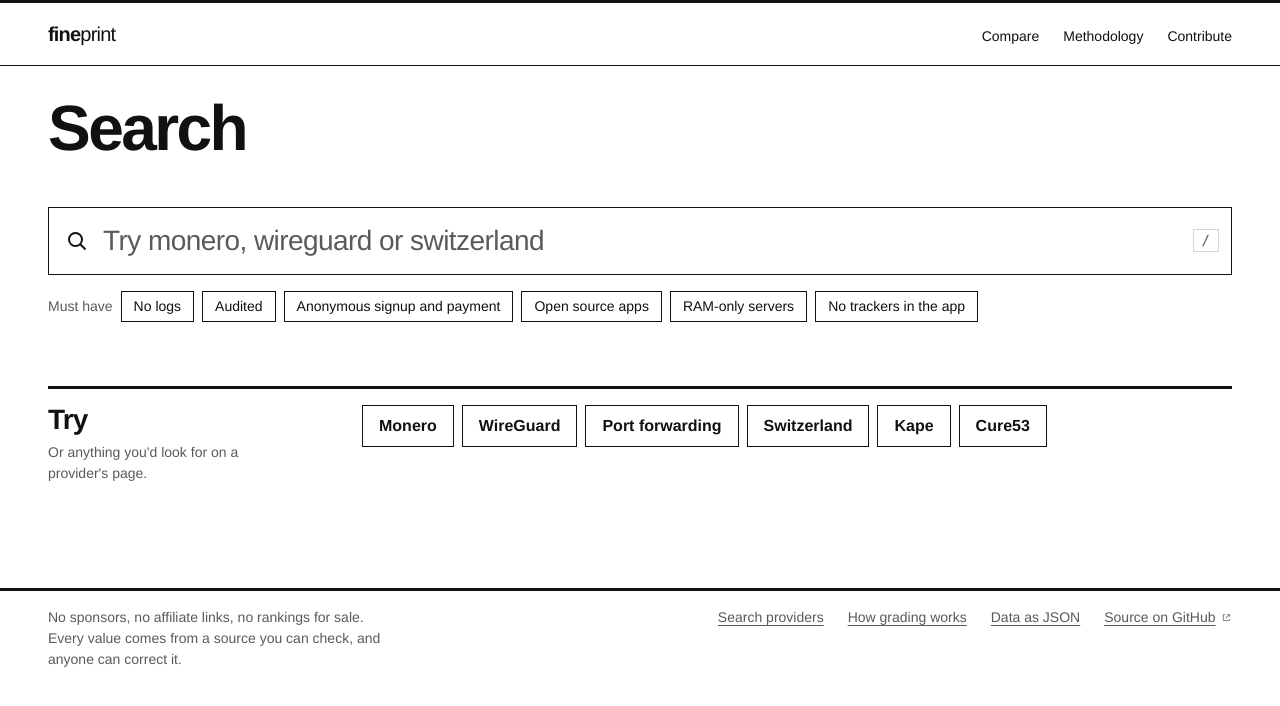
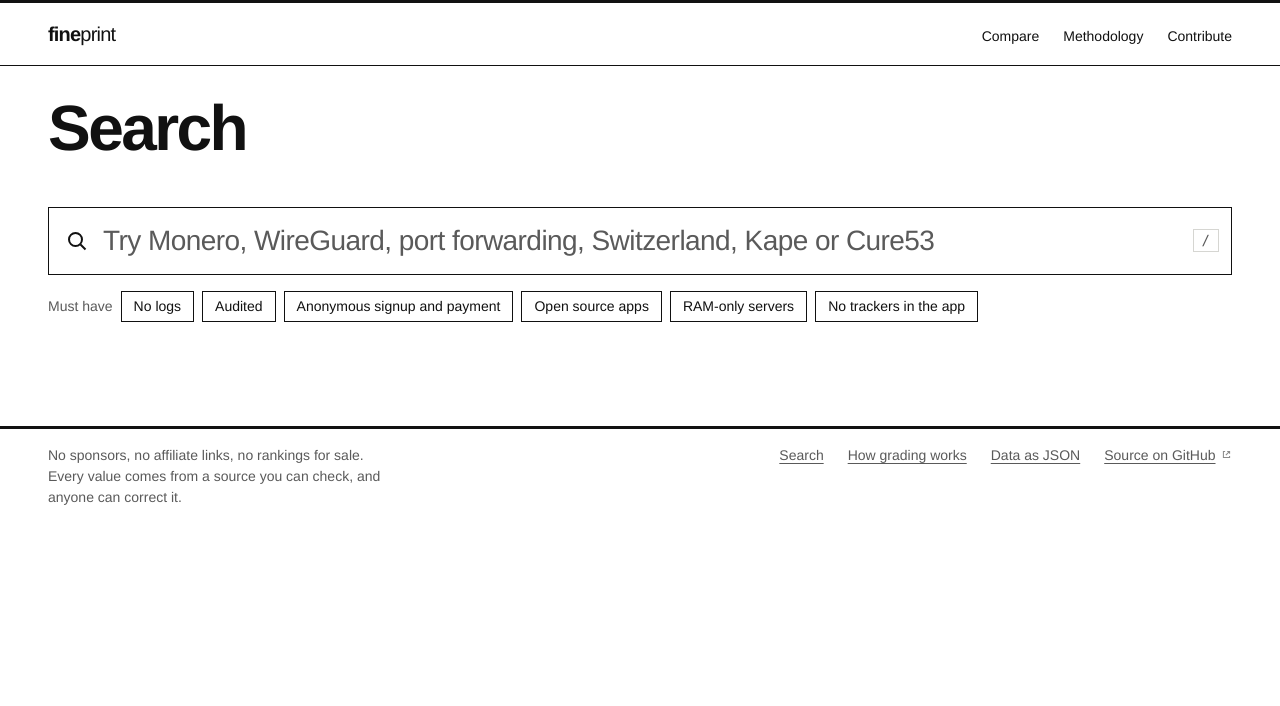
Before and after one commit to NotAFlightRisk/fineprint, a SvelteKit app: page /search in a window 1280 px wide. Shown: the top 706 px of the page. Built offline with nearby package versions, Linux system fonts and the light colour scheme.

Commit message:
feat(web): search examples in the placeholder
- Drops the Try section, the search box lists the examples instead
- The footer link is just "Search"

```diff
--- a/src/lib/search.ts
+++ b/src/lib/search.ts
@@ -9,7 +9,7 @@ type Sort = keyof typeof sorts;
 export const suggestions = [
   'Monero',
   'WireGuard',
-  'Port forwarding',
+  'port forwarding',
   'Switzerland',
   'Kape',
   'Cure53'
--- a/src/routes/+layout.svelte
+++ b/src/routes/+layout.svelte
@@ -49,7 +49,7 @@
     check, and anyone can correct it.
   </p>
   <ul>
-    <li><a href="/search">Search providers</a></li>
+    <li><a href="/search">Search</a></li>
     <li><a href="/methodology">How grading works</a></li>
     <li><a href="/api/providers.json">Data as JSON</a></li>
     <li><a href={site.repo} target="_blank" rel="noopener external">Source on GitHub</a></li>
--- a/src/routes/search/+page.svelte
+++ b/src/routes/search/+page.svelte
@@ -37,6 +37,7 @@
   );
   const unfiltered = $derived(scored && filters.must.length ? filter(scored, []) : []);
 
+  const examples = new Intl.ListFormat('en-GB', { type: 'disjunction' }).format(suggestions);
   const plural = (count: number, noun: string) => `${count} ${noun}${count === 1 ? '' : 's'}`;
   const quote = (words: string[]) => words.map((word) => `“${word}”`).join(' or ');
   const heading = $derived(
@@ -99,14 +100,6 @@
 
 <svelte:window onkeydown={shortcut} />
 
-{#snippet tries()}
-  <ul class="suggestions">
-    {#each suggestions as suggestion (suggestion)}
-      <li><a href="?q={encodeURIComponent(suggestion.toLowerCase())}">{suggestion}</a></li>
-    {/each}
-  </ul>
-{/snippet}
-
 <Seo
   title="Search every VPN, value and source"
   description="Search {stats.providers} VPN providers on {stats.criteria} privacy criteria. Find who takes Monero, runs WireGuard or has been audited, with a source behind every value."
@@ -126,7 +119,7 @@
   <input
     id="query"
     type="search"
-    placeholder="Try monero, wireguard or switzerland"
+    placeholder="Try {examples}"
     autocomplete="off"
     autocapitalize="off"
     spellcheck="false"
@@ -145,15 +138,7 @@
   <MustHave bind:selected={filters.must} />
 </div>
 
-{#if idle}
-  <section class="section try" aria-labelledby="try">
-    <div class="lead">
-      <h2 id="try">Try</h2>
-      <p>Or anything you'd look for on a provider's page.</p>
-    </div>
-    {@render tries()}
-  </section>
-{:else}
+{#if !idle}
   <section class="results" aria-labelledby="count">
     <header>
       <h2 id="count">{index ? heading : 'Searching'}</h2>
@@ -190,7 +175,11 @@
     {:else}
       <div class="empty">
         <p>Nothing matches. Check the spelling, or try one of these.</p>
-        {@render tries()}
+        <ul class="suggestions">
+          {#each suggestions as suggestion (suggestion)}
+            <li><a href="?q={encodeURIComponent(suggestion.toLowerCase())}">{suggestion}</a></li>
+          {/each}
+        </ul>
       </div>
     {/if}
   </section>
@@ -232,6 +221,7 @@
       font-size: var(--text-lg);
       font-weight: 500;
       letter-spacing: -0.02em;
+      text-overflow: ellipsis;
 
       @media (max-width: 40rem) {
         font-size: var(--text-md);
@@ -294,14 +284,9 @@
     margin-left: auto;
   }
 
-  .try {
-    margin-top: var(--space-6);
-  }
-
   .suggestions {
     display: flex;
     flex-wrap: wrap;
-    align-content: start;
     gap: var(--space-2);
     margin: 0;
     padding: 0;
```
